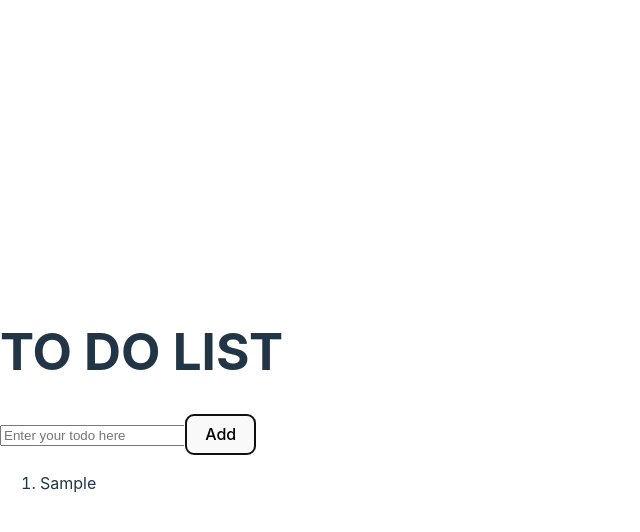
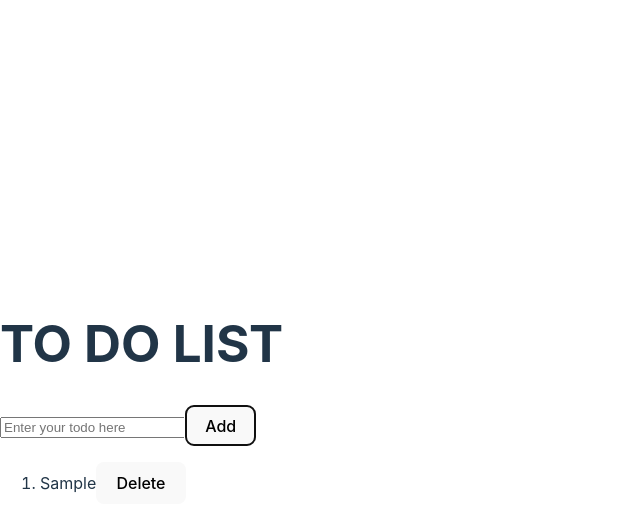
Before and after one commit to annakioko/To-do-list-practice, a React (Vite) app in the folder add a to do list/: page / in a window 1280 px wide. Both pictures are taken after typing "Sample" into the empty fields and a click on the button "Add". Shown: the top 532 px of the page, without its empty margins (0-640 px from the left). Built offline with nearby package versions, Linux system fonts and the light colour scheme.

Commit message:
added delete button but it is not working

```diff
--- a/add a to do list/src/App.jsx
+++ b/add a to do list/src/App.jsx
@@ -18,9 +18,15 @@ function App() {
     const updatedTodos = [...todos];
     updatedTodos[id].added = !updatedTodos[id].added;
     setTodos(updatedTodos);
-  }
+  };
 
-  // this function generates id because we can't use index
+  function handleDeleteTodo(id) {
+    const newTodos = [...todos];
+    newTodos.filter(todo => todo.id !== id);
+    setTodos(newTodos);
+  };
+
+  // this function generates id because we can't use index or rather should not
   const generateUniqueId = () => {
     return '-' + Math.random().toString(36).substring(2, 9);
   };
@@ -37,9 +43,12 @@ function App() {
       <button onClick={handleAddToDo}>Add</button>
       <ol>
         {todos.map((todo) => (
-          <li key={todo.id}>{todo.text}</li>
+          <li key={todo.id}>{todo.text}
+          <button onClick={handleDeleteTodo}>Delete</button>
+          </li>
         ))}
       </ol>
+
     </div>
   );
       };
```
